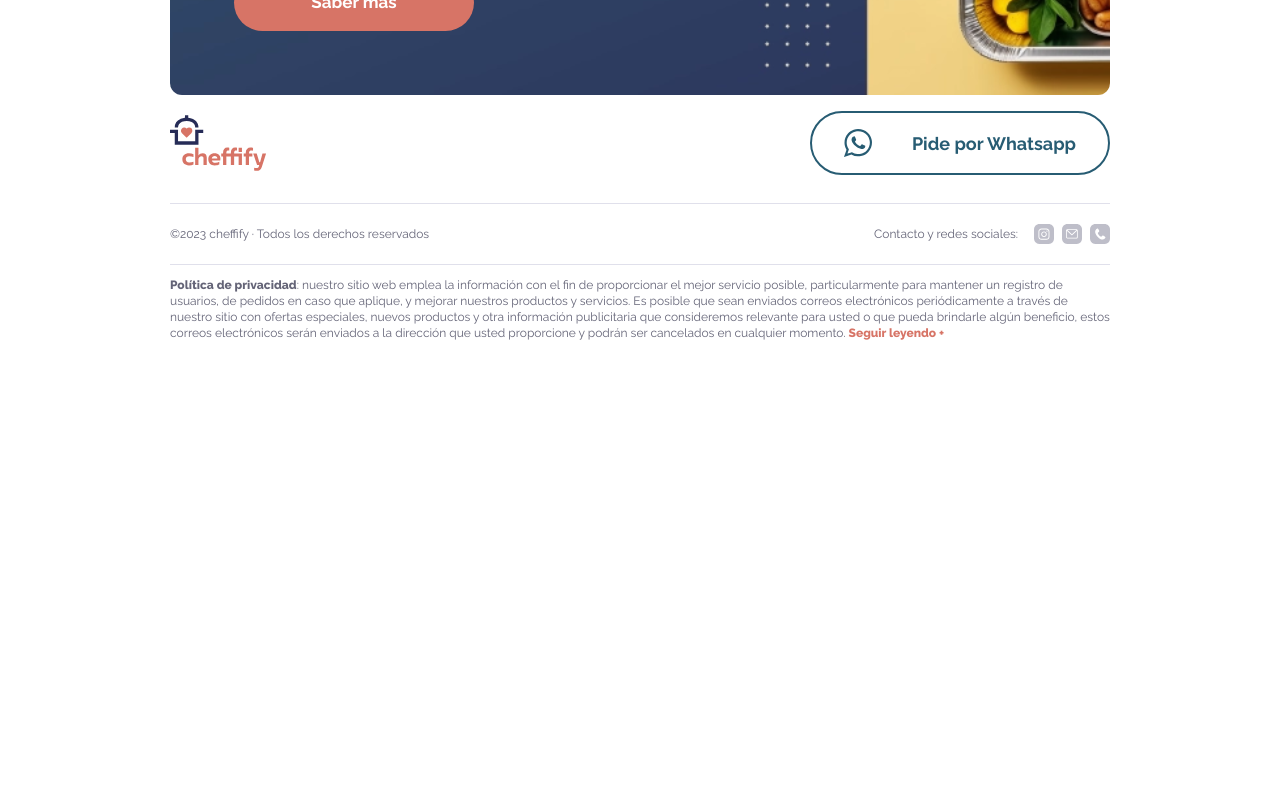
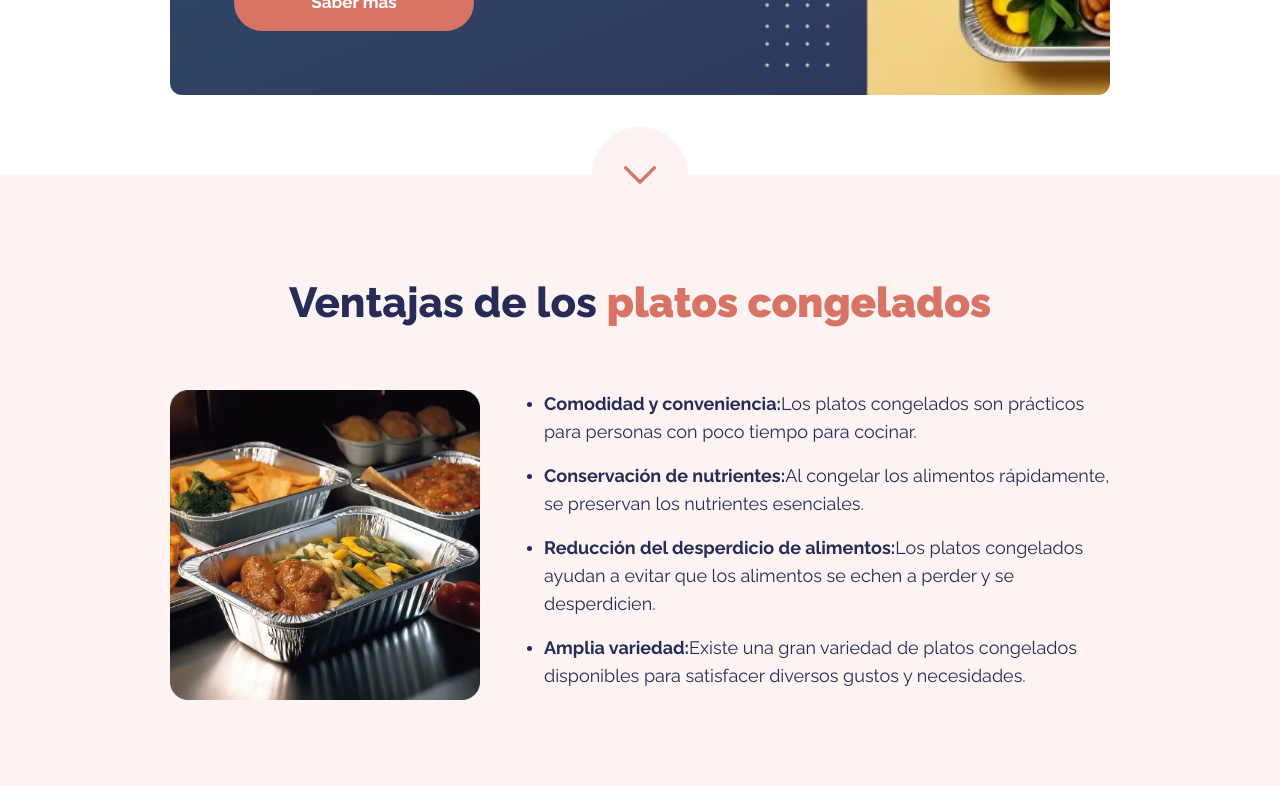
Before and after one commit to amus-dev/cheffify, a React (Vite) app in the folder front_cheffify/: page /congelados in a window 1280 px wide. Shown: the part 420-1220 px from the top of the page. Before the commit the page ends 801 px from the top, so only its background shows below. Built offline with nearby package versions, Linux system fonts and the light colour scheme.

Commit message:
Seccion de ventajas lista

```diff
--- /dev/null
+++ b/front_cheffify/src/sections/congelados/Ventajas.tsx
@@ -0,0 +1,59 @@
+import IconArrow from "@assets/images/icons/icon-arrow-down.svg";
+import CongeladoImage from "@assets/images/img/congelado.webp";
+
+const Ventajas = () => {
+  return (
+    <section
+      id="ventajas"
+      className="bg-secondaryLight mt-20 relative flex w-full flex-col pb-20"
+    >
+      <a
+        href="#comemos"
+        className="relative -top-12 bg-secondaryLight rounded-full p-8 m-auto"
+      >
+        <img src={IconArrow} alt="Icon Arrow" className="size-8" />
+      </a>
+      <h2 className="text-primary text-[42px] font-extrabold text-center">
+        Ventajas de los{" "}
+        <strong className="text-secondary">platos congelados</strong>
+      </h2>
+      <div className="px-[20px] lg:px-[60px] xl:px-[170px] mt-14 flex items-center flex-col lg:flex-row lg:items-start gap-16">
+        <img
+          src={CongeladoImage}
+          alt="Imagen de productos congelados"
+          className="w-full max-w-[310px]"
+        />
+        <ul className="list-disc">
+          <li className="mb-4 marker:text-primary">
+            <p className="text-primary text-lg">
+              <strong>Comodidad y conveniencia:</strong>Los platos congelados
+              son prácticos para personas con poco tiempo para cocinar.
+            </p>
+          </li>
+          <li className="mb-4 marker:text-primary">
+            <p className="text-primary text-lg">
+              <strong>Conservación de nutrientes:</strong>Al congelar los
+              alimentos rápidamente, se preservan los nutrientes esenciales.
+            </p>
+          </li>
+          <li className="mb-4 marker:text-primary">
+            <p className="text-primary text-lg">
+              <strong>Reducción del desperdicio de alimentos:</strong>Los platos
+              congelados ayudan a evitar que los alimentos se echen a perder y
+              se desperdicien.
+            </p>
+          </li>
+          <li className="mb-4 marker:text-primary">
+            <p className="text-primary text-lg">
+              <strong>Amplia variedad:</strong>Existe una gran variedad de
+              platos congelados disponibles para satisfacer diversos gustos y
+              necesidades.
+            </p>
+          </li>
+        </ul>
+      </div>
+    </section>
+  );
+};
+
+export default Ventajas;
--- a/front_cheffify/src/templates/TemplateCongelados.tsx
+++ b/front_cheffify/src/templates/TemplateCongelados.tsx
@@ -1,12 +1,14 @@
 import Footer from "@components/common/footer";
 import MenuNav from "@components/common/navbar/MenuNav";
 import Banner from "@sections/congelados/Banner";
+import Ventajas from "@sections/congelados/Ventajas";
 
 const TemplateCongelados = () => {
   return (
     <main>
       <MenuNav />
       <Banner />
+      <Ventajas />
       <Footer />
     </main>
   );
```
Also changed, not shown: front_cheffify/src/assets/images/img/congelado.webp (added).
